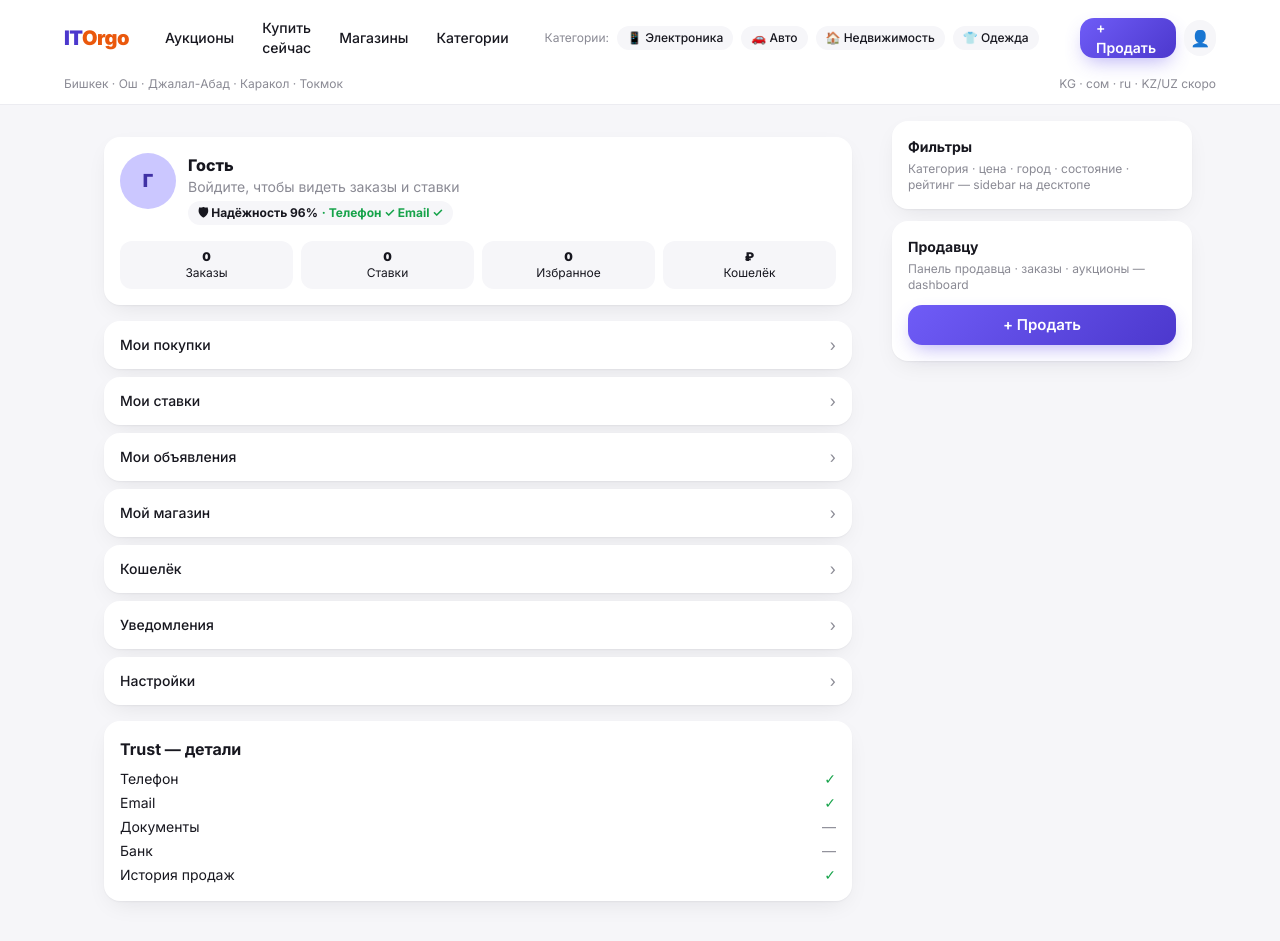
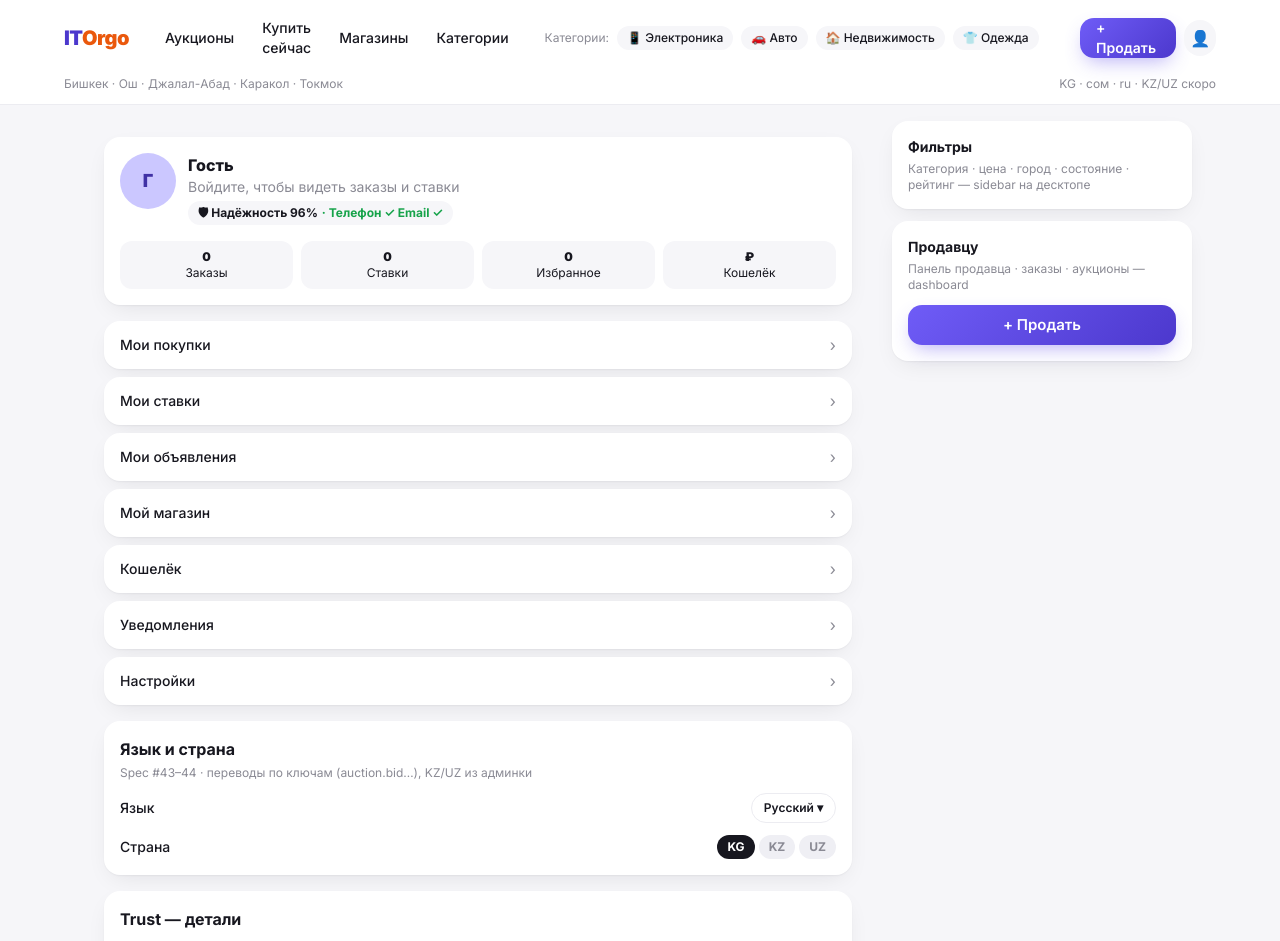
Before and after one commit to atabayhakan/itorgo, a Next.js app: page /profile in a window 1280 px wide. Shown: the top 941 px of the page. Built offline with nearby package versions, Linux system fonts and the light colour scheme.

Commit message:
feat: i18n — locale (ru/ky/en/kk/uz/tr) + country (KG/KZ/UZ) switcher in profile

```diff
--- a/src/app/profile/page.tsx
+++ b/src/app/profile/page.tsx
@@ -1,4 +1,5 @@
 import Link from "next/link";
+import { CountrySwitcher, LocaleSwitcher } from "@/components/i18n/LocaleCountrySwitcher";
 
 export default function ProfilePage() {
   return (
@@ -48,6 +49,19 @@ export default function ProfilePage() {
         ))}
       </nav>
 
+      <section className="mt-4 rounded-2xl bg-surface p-4 shadow-card">
+        <p className="font-bold">Язык и страна</p>
+        <p className="mt-1 text-xs text-ink-faint">Spec #43–44 · переводы по ключам (auction.bid…), KZ/UZ из админки</p>
+        <div className="mt-3 flex items-center justify-between">
+          <span className="text-sm font-medium">Язык</span>
+          <LocaleSwitcher />
+        </div>
+        <div className="mt-3 flex items-center justify-between">
+          <span className="text-sm font-medium">Страна</span>
+          <CountrySwitcher />
+        </div>
+      </section>
+
       <div className="mt-4 rounded-2xl bg-surface p-4 shadow-card">
         <p className="font-bold">Trust — детали</p>
         <ul className="mt-2 space-y-1 text-sm">
--- /dev/null
+++ b/src/components/i18n/LocaleCountrySwitcher.tsx
@@ -0,0 +1,71 @@
+"use client";
+
+import { useState } from "react";
+
+const LOCALES = [
+  { code: "ru", label: "Русский" },
+  { code: "ky", label: "Кыргызча" },
+  { code: "en", label: "English" },
+  { code: "kk", label: "Қазақша" },
+  { code: "uz", label: "Oʻzbekcha" },
+  { code: "tr", label: "Türkçe" },
+] as const;
+
+export function LocaleSwitcher() {
+  const [open, setOpen] = useState(false);
+  const [cur, setCur] = useState("ru");
+
+  function select(code: string) {
+    setCur(code);
+    document.cookie = `itorgo_locale=${code}; path=/; max-age=31536000`;
+    setOpen(false);
+    location.reload();
+  }
+
+  return (
+    <div className="relative">
+      <button onClick={() => setOpen((o) => !o)} className="rounded-full border border-line bg-surface px-3 py-1.5 text-xs font-semibold">
+        {LOCALES.find((l) => l.code === cur)?.label} ▾
+      </button>
+      {open && (
+        <div className="absolute right-0 z-20 mt-2 w-36 overflow-hidden rounded-xl bg-surface shadow-lifted">
+          {LOCALES.map((l) => (
+            <button key={l.code} onClick={() => select(l.code)} className={`block w-full px-3 py-2 text-left text-xs hover:bg-surface-dim ${cur === l.code ? "font-bold text-brand-600" : ""}`}>
+              {l.label}
+            </button>
+          ))}
+        </div>
+      )}
+    </div>
+  );
+}
+
+export function CountrySwitcher() {
+  const [cur, setCur] = useState("KG");
+  const opts = [
+    { code: "KG", label: "Кыргызстан · сом", active: true },
+    { code: "KZ", label: "Қазақстан · ₸", active: false },
+    { code: "UZ", label: "Ўзбекистон · soʻm", active: false },
+  ] as const;
+  function select(code: string) {
+    if (code !== "KG") return; // KZ/UZ not yet active — spec #67
+    setCur(code);
+    document.cookie = `itorgo_country=${code}; path=/; max-age=31536000`;
+    location.reload();
+  }
+  return (
+    <div className="flex items-center gap-1">
+      {opts.map((o) => (
+        <button
+          key={o.code}
+          onClick={() => select(o.code)}
+          disabled={!o.active}
+          className={`rounded-full px-2.5 py-1 text-xs font-bold ${cur === o.code ? "bg-ink text-white" : o.active ? "bg-surface border border-line" : "bg-surface-sunken text-ink-faint"}`}
+          title={o.active ? undefined : "Скоро — активируется из админки"}
+        >
+          {o.code}
+        </button>
+      ))}
+    </div>
+  );
+}
```
